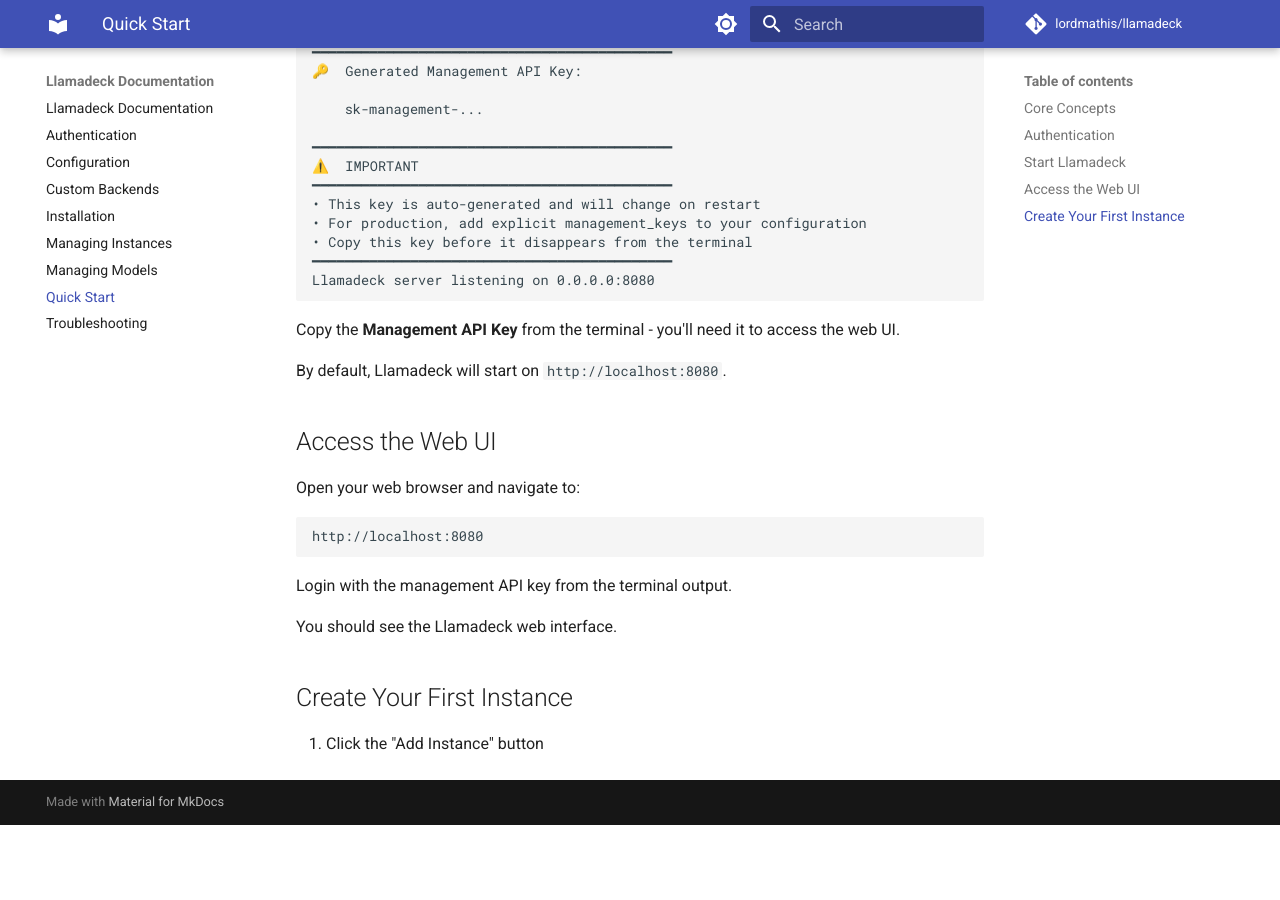
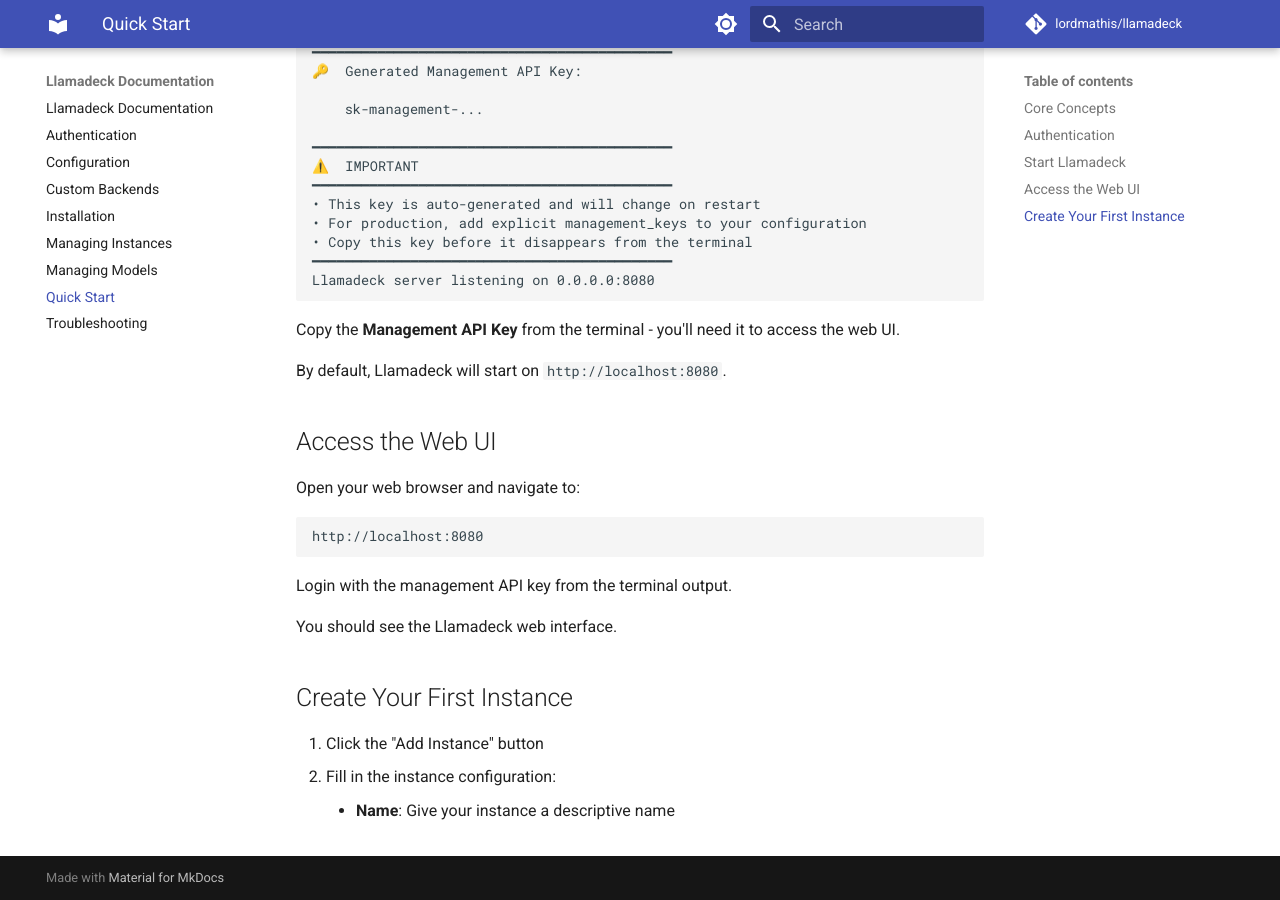
Before and after one commit to shiplaone2q/Llamadeck, an MkDocs documentation site: the page built from docs/quick-start.md, in a window 1280 px wide and 900 px high, scrolled down 1215 px. Built offline with MkDocs 1.6.1 and Material for MkDocs 9.7.7, drawn with Linux system fonts in a browser that asks for light colours; comment, search, counter and statistics services are not loaded; before the commit the page ends 2040 px from its top, so only the background shows below that.

```diff
--- a/docs/quick-start.md
+++ b/docs/quick-start.md
@@ -67,3 +67,5 @@ You should see the Llamadeck web interface.
 ## Create Your First Instance
 
 1. Click the "Add Instance" button
+2. Fill in the instance configuration:
+     - **Name**: Give your instance a descriptive name
--- a/webui/src/components/LoginDialog.tsx
+++ b/webui/src/components/LoginDialog.tsx
@@ -49,3 +49,5 @@ const LoginDialog: React.FC<LoginDialogProps> = ({
     e.preventDefault()
 
     if (!apiKey.trim()) {
+      return
+    }
```
